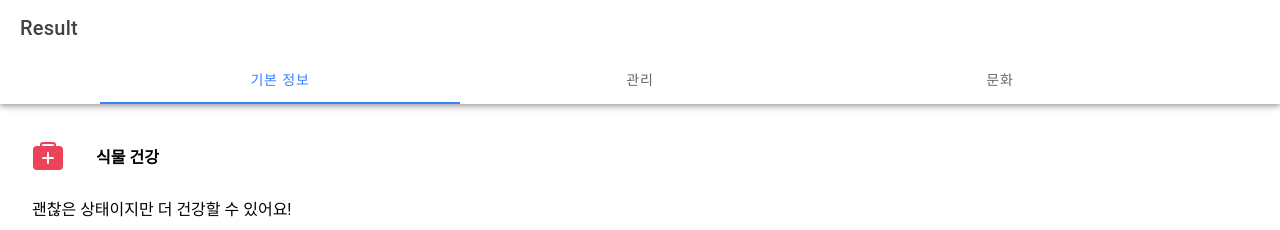
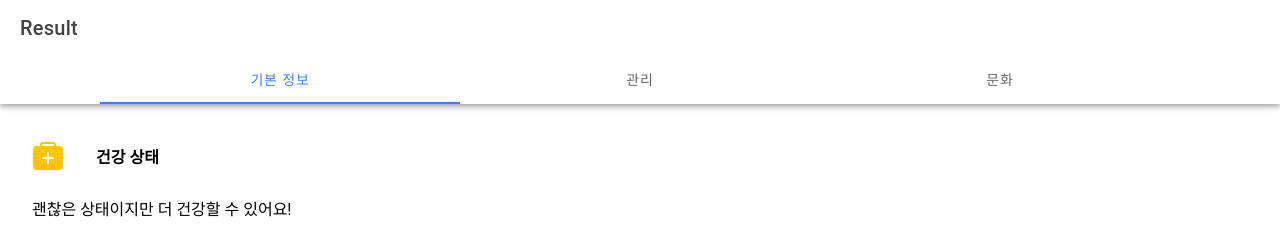
Before and after one commit to GDSC-SKKU/Namuthon-TeamGinkgo, a React (Vite) app in the folder nt_frontend/: page /tab2 in a window 1280 px wide. Shown: the top 230 px of the page. Built offline with nearby package versions, Linux system fonts and the light colour scheme; no server answers; sample sign-in values are in the browser's storage.

Commit message:
feat: add planet health status handler

```diff
--- a/nt_frontend/src/data/apiStandard.ts
+++ b/nt_frontend/src/data/apiStandard.ts
@@ -12,7 +12,6 @@ export interface planetAnalyzationRequest {
 
 export interface planetAnalyzationResponse {
     name: string,
-    accuracy:  number,
-    disease: Array<{"name": string, "type": "초기" | "중기" | "말기"}>,
+    disease: Array<{"name": string, "type": "light" | "warning" | "danger"}>,
     information: {[key: string]: string}
 }
--- a/nt_frontend/src/pages/user/item/PlantReport.tsx
+++ b/nt_frontend/src/pages/user/item/PlantReport.tsx
@@ -2,14 +2,50 @@ import { IonPage, IonHeader, IonToolbar, IonTitle, IonContent, IonList, IonIcon,
 import { airplane, medkit, medkitOutline } from "ionicons/icons";
 import { planetAnalyzationResponse } from "../../../data/apiStandard";
 
+interface PlanetHealthStatus {
+    status: "normal" | "light" | "warning" | "danger";
+}
+
 const Page: React.FC = () => {
 
-    const demoDate: planetAnalyzationResponse = {
+    const demoData: planetAnalyzationResponse = {
         name: "바질",
-        accuracy:  0.99,
-        disease: [{"name": "string", "type": "초기"}],
+        disease: [{"name": "string", "type": "light"}],
         information: {"toxicity": "무독성", "invasive": "침입성으로 보고되지 않음", "type": "허브", "life": "다년생", "cultivation": "가을, 봄"}
     };
+
+    function getPlanetHealthStatus(analyzation: planetAnalyzationResponse): PlanetHealthStatus {
+        let status: "normal" | "light" | "warning" | "danger" = "normal";
+
+        let light = 0;
+        let warning = 0;
+        let danger = 0;
+        analyzation.disease.forEach((disease) => {
+            switch (disease.type) {
+                case "light":
+                    light++;
+                    break;
+                case "warning":
+                    warning++;
+                    break;
+                case "danger":
+                    danger++;
+                    break;
+            }
+        });
+        if (danger > 0) {
+            status = "danger";
+        }
+        else if (warning > 0) {
+            status = "warning";
+        }
+        else if (light > 0) {
+            status = "light";
+        }
+
+        return { status: status };
+    }
+    const planetHealthStatus: PlanetHealthStatus = getPlanetHealthStatus(demoData);
 
     return (
         <IonPage>
@@ -34,8 +70,13 @@ const Page: React.FC = () => {
 
                 <IonList inset={true}>
                     <IonItem lines="none">
-                        <IonIcon color="danger" slot="start" icon={medkit} size="large"></IonIcon>
-                        <IonLabel><strong>식물 건강</strong></IonLabel>
+                        <IonIcon color={
+                            (planetHealthStatus.status === "normal") ? "success" :
+                            (planetHealthStatus.status === "light") ? "warning" :
+                            (planetHealthStatus.status === "warning") ? "warning" :
+                            (planetHealthStatus.status === "danger") ? "danger" : "success"
+                        } slot="start" icon={medkit} size="large"></IonIcon>
+                        <IonLabel><strong>건강 상태</strong></IonLabel>
                         {/* <IonNote slot="end">6</IonNote> */}
                     </IonItem>
                     <IonItem>
```
